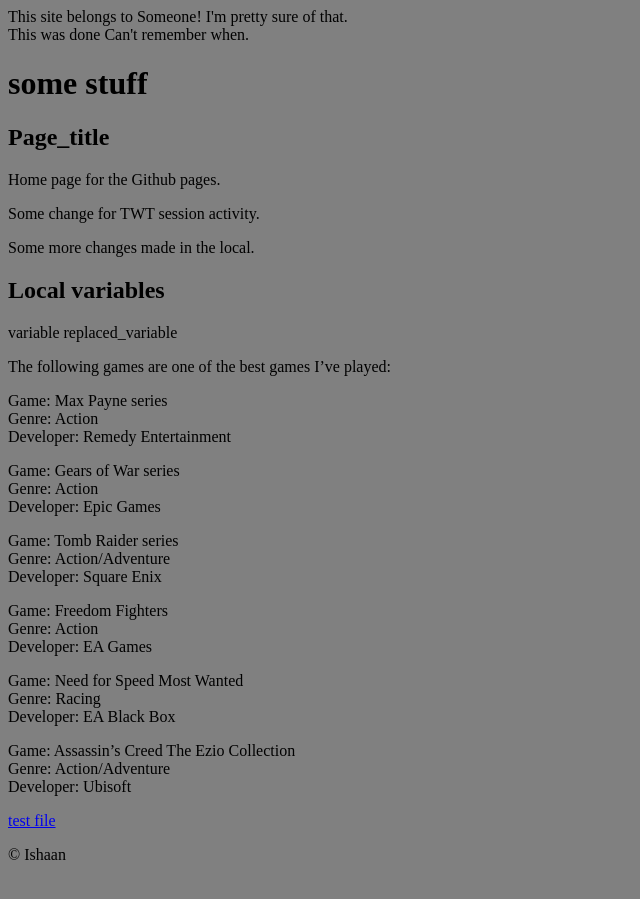
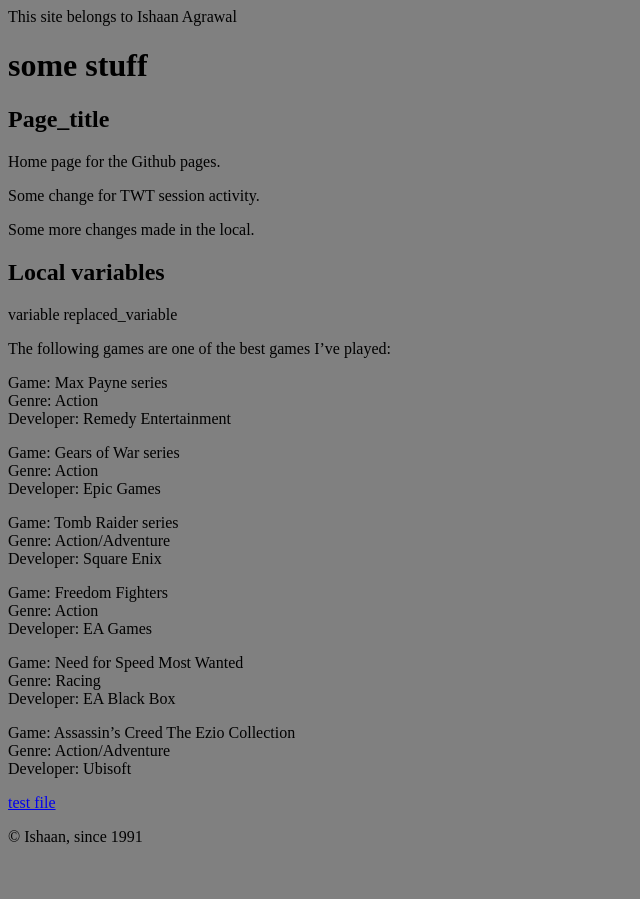
Before and after one commit to Ishaan91/docs-as-code, a Jekyll site: the page built from index.md, in a window 1280 px wide. Shown: the whole page, without its empty margins (0-640 px from the left). Built offline with Jekyll 4.4.1, drawn with Linux system fonts in a browser that asks for light colours.

```diff
--- a/_config.yml
+++ b/_config.yml
@@ -1,2 +1,2 @@
-name: Someone! I'm pretty sure of that.
-when: Can't remember when.
+
+owner_name: Ishaan Agrawal
--- a/_includes/common.md
+++ b/_includes/common.md
@@ -1,2 +1,2 @@
 
-&copy; Ishaan
+&copy; Ishaan, since 1991
--- a/_layouts/demo.html
+++ b/_layouts/demo.html
@@ -3,13 +3,12 @@
   <head>
     <meta charset="utf-8">
     <title>{{ page.title }}</title>
-	<link rel="stylesheet" type="text/css" href="./../assets/css/style.css"
+	<link rel="stylesheet" type="text/css" href="./assets/css/style.css"
   </head>
   <body>
 	<header>
-	This site belongs to {{ site.name }}
+	This site belongs to {{ site.owner_name }}
 	</header>
-	This was done {{ site.when }}
     {{ content }}
 	<footer> {% include common.md %} </footer>
   </body>
```
Also changed, not shown: topics/assassins_creed.md (added, +14 -0 lines), topics/gears_of_war.md (added, +16 -0 lines), topics/max_payne.md (added, +14 -0 lines).
